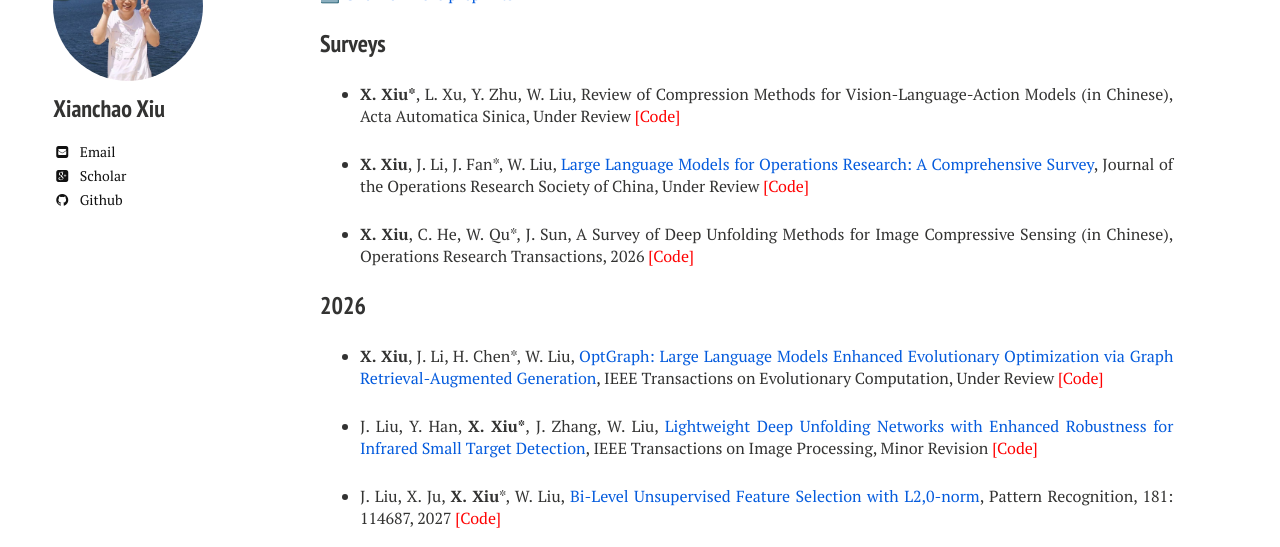
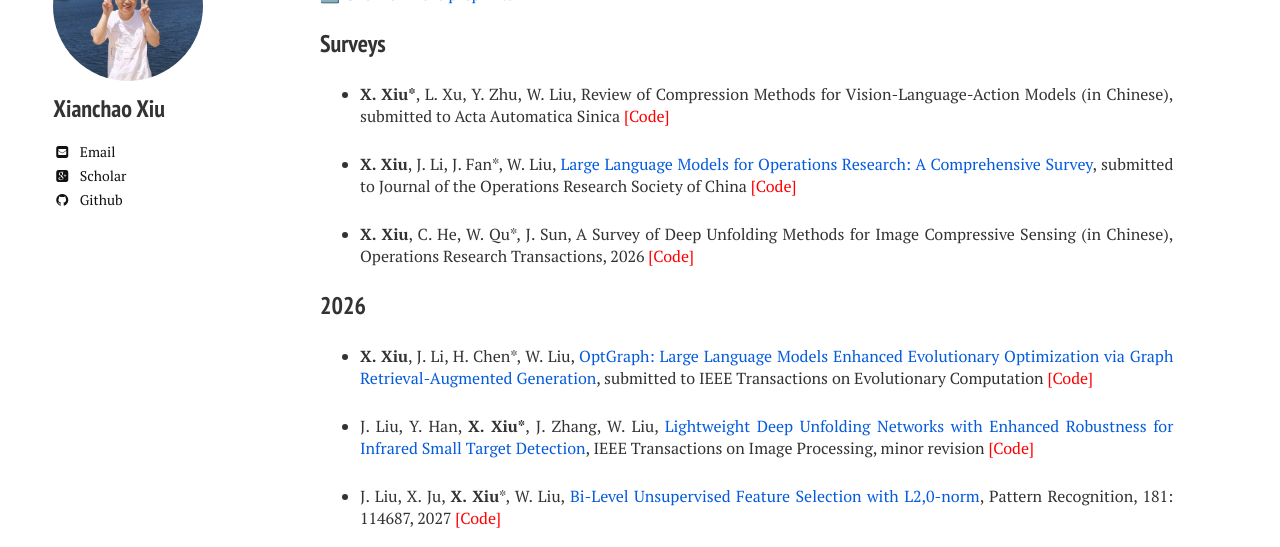
Before and after one commit to xianchaoxiu/xianchaoxiu.github.io, a Jekyll site: the page built from publications/index.md, in a window 1280 px wide. Shown: the part 141-688 px from the top of the page. Built offline with Jekyll 4.4.1, drawn with Linux system fonts in a browser that asks for light colours; nearby versions of some CDN libraries.

Commit message:
Update index.md

```diff
--- a/publications/index.md
+++ b/publications/index.md
@@ -12,17 +12,17 @@ share: false
 
 ### Surveys
 
-* <b>X. Xiu*</b>, L. Xu, Y. Zhu, W. Liu, Review of Compression Methods for Vision-Language-Action Models (in Chinese), Acta Automatica Sinica, Under Review <a href="https://github.com/xianchaoxiu/COM4VLA" class="textlink" target="_blank" style="color: red;">[Code]</a>
+* <b>X. Xiu*</b>, L. Xu, Y. Zhu, W. Liu, Review of Compression Methods for Vision-Language-Action Models (in Chinese), submitted to Acta Automatica Sinica  <a href="https://github.com/xianchaoxiu/COM4VLA" class="textlink" target="_blank" style="color: red;">[Code]</a>
 
-* <b>X. Xiu</b>, J. Li, J. Fan*, W. Liu, <a href="https://arxiv.org/abs/2605.20849" class="textlink" target="_blank">Large Language Models for Operations Research: A Comprehensive Survey</a>, Journal of the Operations Research Society of China, Under Review  <a href="https://github.com/xianchaoxiu/LLM4OR" class="textlink" target="_blank" style="color: red;">[Code]</a>
+* <b>X. Xiu</b>, J. Li, J. Fan*, W. Liu, <a href="https://arxiv.org/abs/2605.20849" class="textlink" target="_blank">Large Language Models for Operations Research: A Comprehensive Survey</a>, submitted to Journal of the Operations Research Society of China <a href="https://github.com/xianchaoxiu/LLM4OR" class="textlink" target="_blank" style="color: red;">[Code]</a>
 
-* <b>X. Xiu</b>, C. He, W. Qu*, J. Sun, A Survey of Deep Unfolding Methods for Image Compressive Sensing  (in Chinese), Operations Research Transactions, 2026 <a href="https://github.com/xianchaoxiu/DU4ICS" class="textlink" target="_blank" style="color: red;">[Code]</a>
+* <b>X. Xiu</b>, C. He, W. Qu*, J. Sun, A Survey of Deep Unfolding Methods for Image Compressive Sensing (in Chinese), Operations Research Transactions, 2026 <a href="https://github.com/xianchaoxiu/DU4ICS" class="textlink" target="_blank" style="color: red;">[Code]</a>
 
 ### 2026
 
-* <b>X. Xiu</b>, J. Li, H. Chen*, W. Liu, <a href="https://arxiv.org/abs/2607.27918" class="textlink" target="_blank">OptGraph: Large Language Models Enhanced Evolutionary Optimization via Graph Retrieval-Augmented Generation</a>, IEEE Transactions on Evolutionary Computation, Under Review <a href="https://github.com/xianchaoxiu/OptGraph" class="textlink" target="_blank" style="color: red;">[Code]</a>
+* <b>X. Xiu</b>, J. Li, H. Chen*, W. Liu, <a href="https://arxiv.org/abs/2607.27918" class="textlink" target="_blank">OptGraph: Large Language Models Enhanced Evolutionary Optimization via Graph Retrieval-Augmented Generation</a>, submitted to IEEE Transactions on Evolutionary Computation <a href="https://github.com/xianchaoxiu/OptGraph" class="textlink" target="_blank" style="color: red;">[Code]</a>
 
-* J. Liu, Y. Han, <b>X. Xiu*</b>, J. Zhang, W. Liu, <a href="https://arxiv.org/abs/2509.08205" class="textlink" target="_blank">Lightweight Deep Unfolding Networks with Enhanced Robustness for Infrared Small Target Detection</a>, IEEE Transactions on Image Processing, Minor Revision <a href="https://github.com/xianchaoxiu/L-RPCANet" class="textlink" target="_blank" style="color: red;">[Code]</a>
+* J. Liu, Y. Han, <b>X. Xiu*</b>, J. Zhang, W. Liu, <a href="https://arxiv.org/abs/2509.08205" class="textlink" target="_blank">Lightweight Deep Unfolding Networks with Enhanced Robustness for Infrared Small Target Detection</a>, IEEE Transactions on Image Processing, minor revision <a href="https://github.com/xianchaoxiu/L-RPCANet" class="textlink" target="_blank" style="color: red;">[Code]</a>
 
 * J. Liu, X. Ju, <b>X. Xiu</b>*, W. Liu, <a href="https://doi.org/10.1016/j.patcog.2026.114687" class="textlink" target="_blank">Bi-Level Unsupervised Feature Selection with L2,0-norm</a>, Pattern Recognition, 181: 114687, 2027 <a href="https://github.com/xianchaoxiu/BLUFS" class="textlink" target="_blank" style="color: red;">[Code]</a>
 
```
